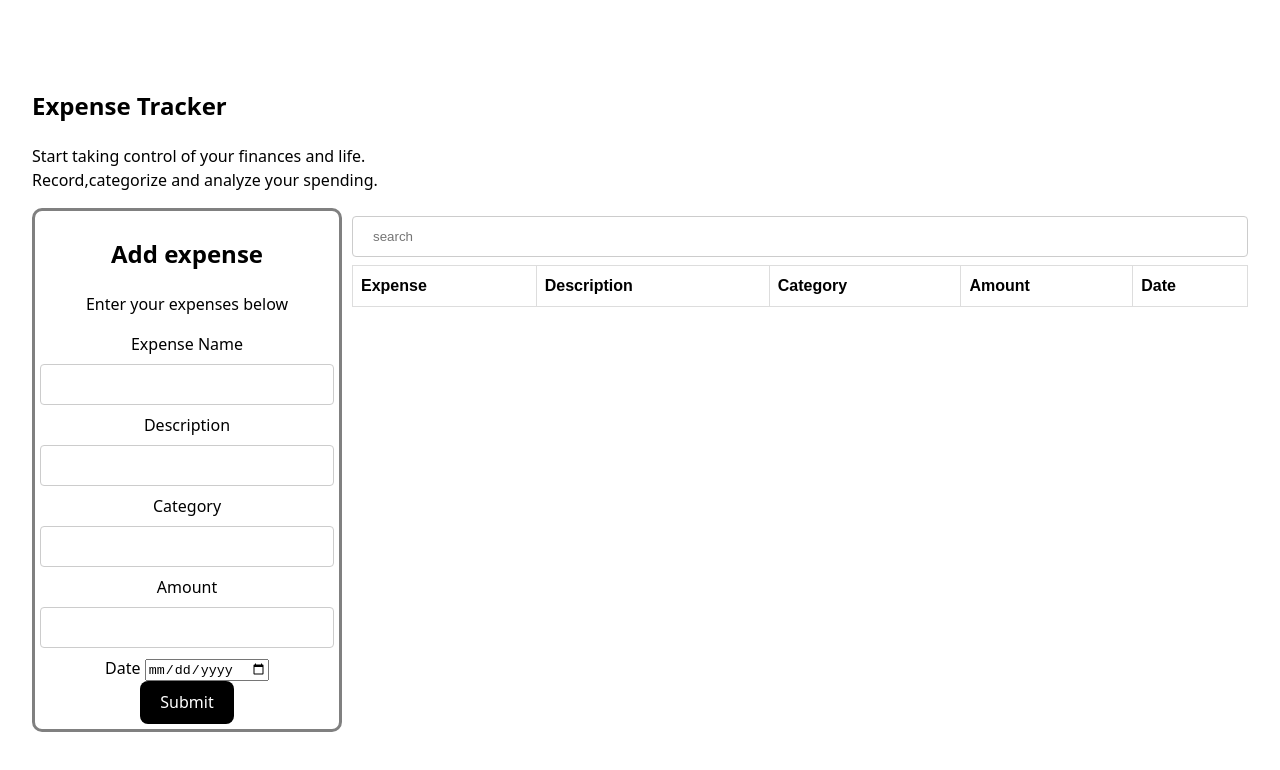
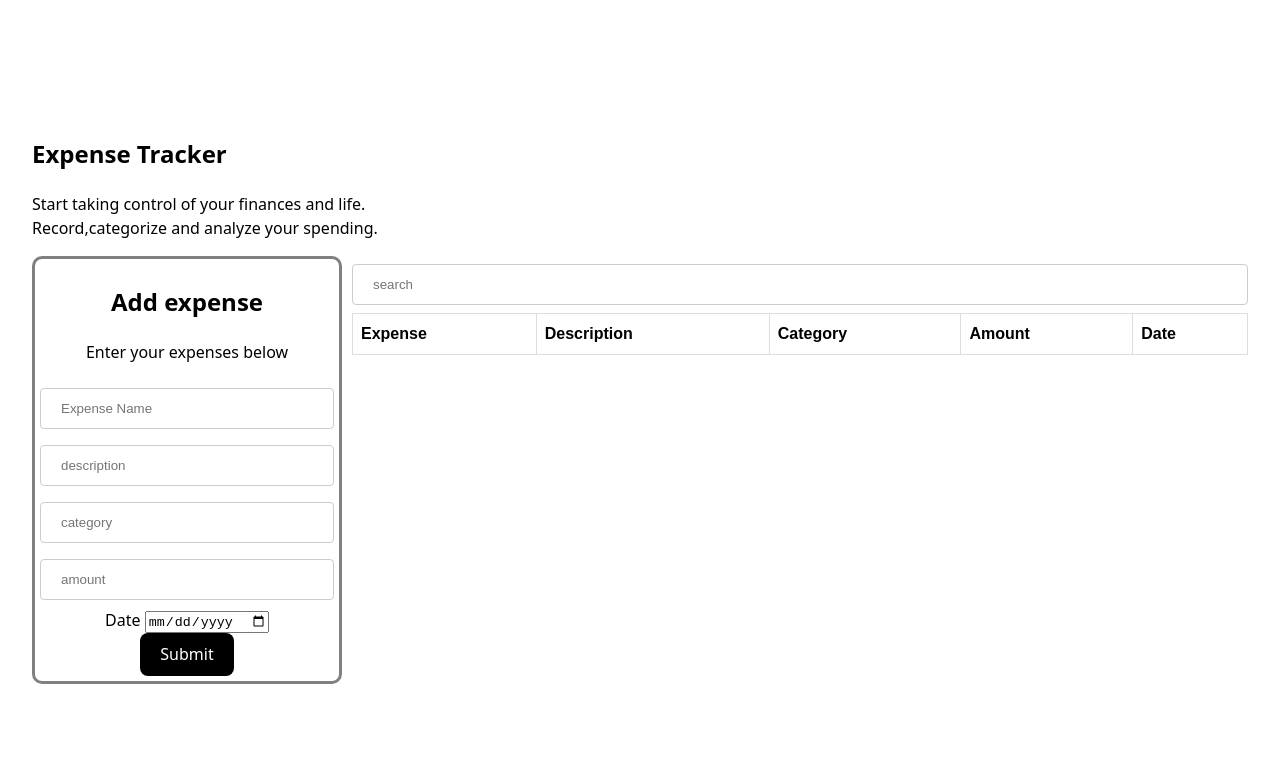
Before and after one commit to mercycheps/expense-tracker, a React (Vite) app: page / in a window 1280 px wide. Shown: the top 770 px of the page. Built offline with nearby package versions, Linux system fonts and the light colour scheme.

Commit message:
added delete button no functionality yet

```diff
--- a/src/AddExpense.jsx
+++ b/src/AddExpense.jsx
@@ -6,9 +6,11 @@ export default function AddExpense({ saveExpense }) {
   const [category, setCategory] = useState("");
   const [amount, setAmount] = useState("");
   const [date, setDate] = useState("");
+  const [id, setid] = useState(Date.now());
 
   function createNewExpense() {
     saveExpense({
+      id,
       name,
       description,
       category,
@@ -21,37 +23,42 @@ export default function AddExpense({ saveExpense }) {
     setDescription('')
     setName('')
     setDate('')
+    setid(Date.now)
   }
 
   return (
     <div className="myform" style={{ minWidth: "20vw" }}>
       <h2>Add expense</h2>
       <p>Enter your expenses below</p>
-      <label>Expense Name</label>
+
       <input
         type="text"
         value={name}
+        placeholder="Expense Name"
         onChange={(e) => setName(e.target.value)}
       />
 
-      <label>Description </label>
+
       <input
         type="text"
         value={description}
+        placeholder="description"
         onChange={(e) => setDescription(e.target.value)}
       />
 
-      <label>Category </label>
+
       <input
         type="text"
         value={category}
+        placeholder="category"
         onChange={(e) => setCategory(e.target.value)}
       />
 
-      <label>Amount</label>
+
       <input
         type="text"
         value={amount}
+        placeholder="amount"
         onChange={(e) => setAmount(e.target.value)}
       />
 
@@ -59,6 +66,7 @@ export default function AddExpense({ saveExpense }) {
       <input
         type="date"
         value={date}
+
         onChange={(e) => setDate(e.target.value)}
       /><br/>
 
--- a/src/components/Table.jsx
+++ b/src/components/Table.jsx
@@ -26,6 +26,7 @@ export default function Table({ expenses, search }) {
               <td>{expense.category}</td>
               <td>{expense.amount}</td>
               <td>{expense.date}</td>
+              <td><button>delete</button></td>
             </tr>
           );
         })}
```
Also changed, not shown: src/App.jsx (+7 -0 lines).
